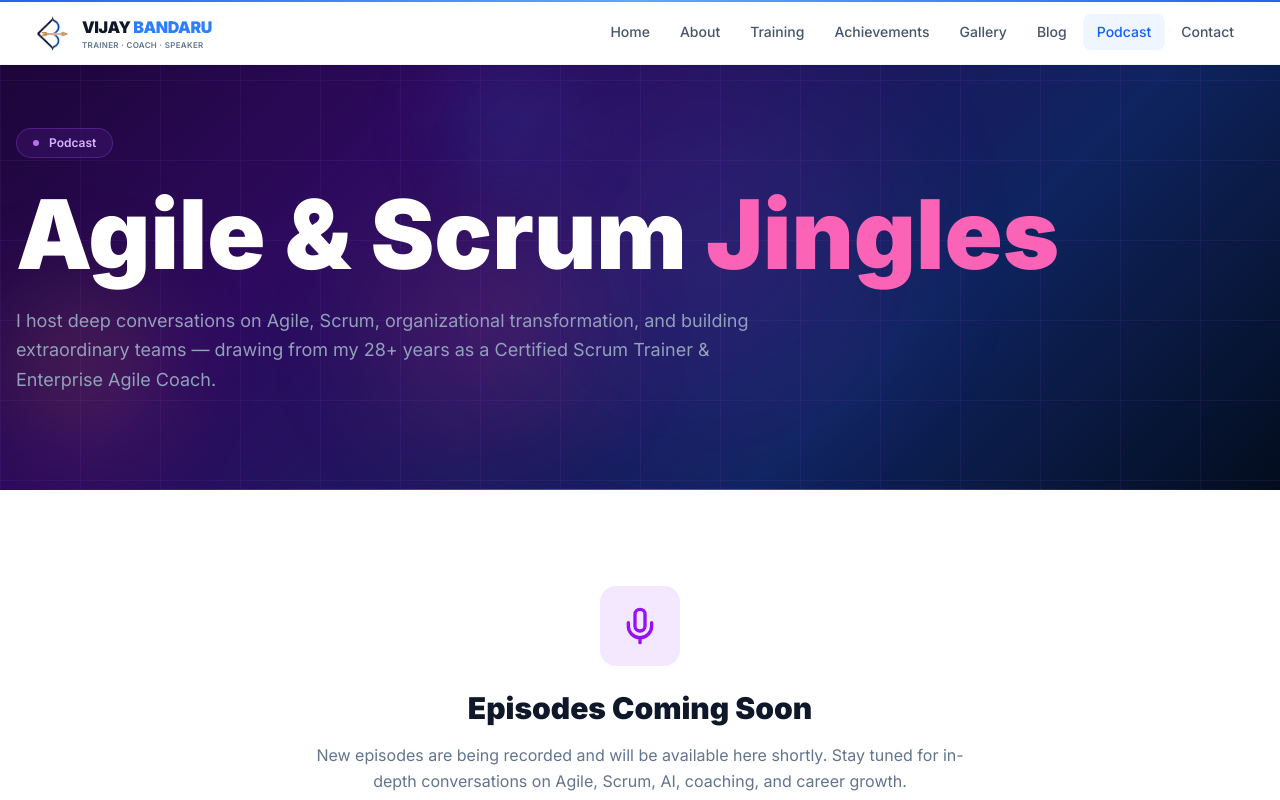
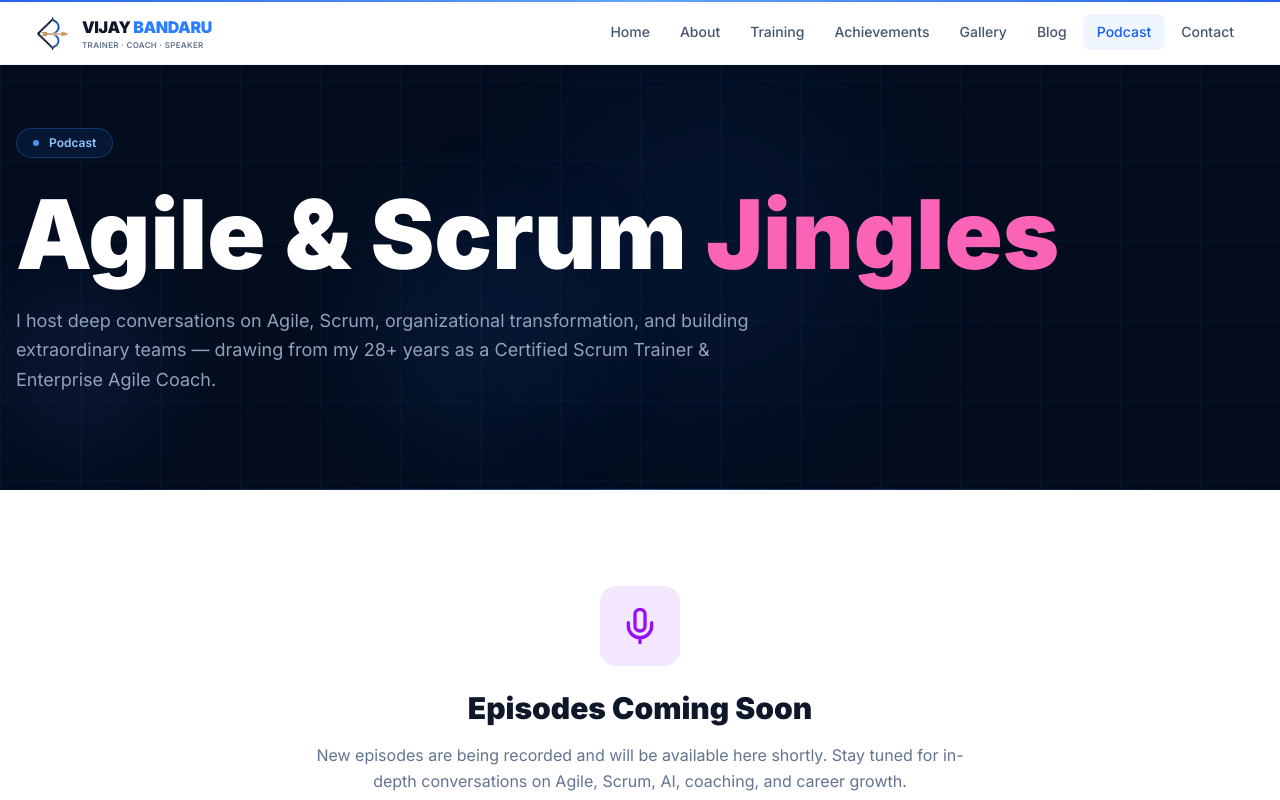
Before and after one commit to Surya-Anirudh/vijay-bandaru-website, a React (Vite) app: page /podcast in a window 1280 px wide. Shown: the top 800 px of the page. Built offline with nearby package versions, Linux system fonts and the light colour scheme.

Commit message:
fix: revert podcast header to original dark blue color

```diff
--- a/src/pages/Podcast.tsx
+++ b/src/pages/Podcast.tsx
@@ -6,7 +6,7 @@ import PageHeader from "@/components/PageHeader"
 export default function Podcast() {
   return (
     <div className="bg-white">
-      <PageHeader badge="Podcast" variant="podcast"
+      <PageHeader badge="Podcast"
         title={<>Agile & Scrum <span className="text-pink-400">Jingles</span></>}
         subtitle="I host deep conversations on Agile, Scrum, organizational transformation, and building extraordinary teams — drawing from my 28+ years as a Certified Scrum Trainer & Enterprise Agile Coach." />
 
```
